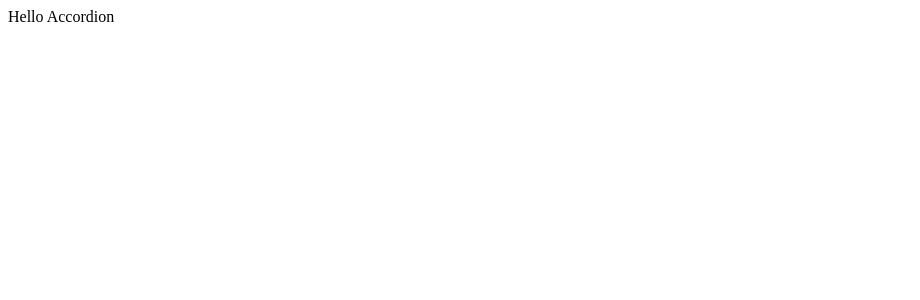
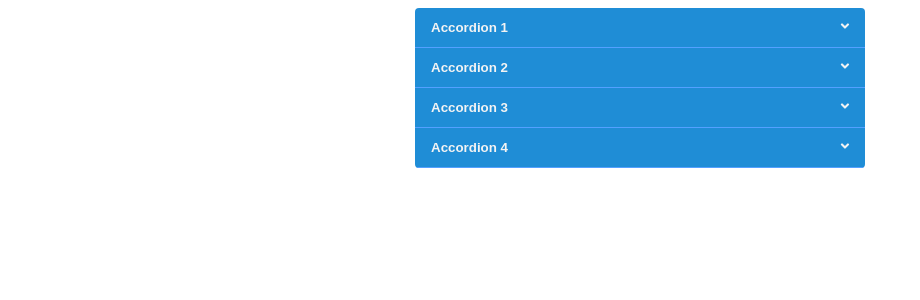
Before and after one commit to yunseop-dev/react-components, a React (Create React App) app: page / in a window 1280 px wide. Shown: the top 300 px of the page, without its empty margins (0-920 px from the left). Built offline with nearby package versions, Linux system fonts and the light colour scheme.

Commit message:
implements accordion menu

```diff
--- a/src/App.tsx
+++ b/src/App.tsx
@@ -1,9 +1,10 @@
 import React from 'react';
+import Accordion from './components/Accordion';
 
 const App: React.FC = () => {
   return (
     <div>
-      Hello Accordion
+      <Accordion />
     </div>
   );
 }
--- /dev/null
+++ b/src/components/Accordion.tsx
@@ -0,0 +1,36 @@
+import React, { useState } from 'react';
+import "./accordion.css"
+
+interface IAccordionItem {
+    title: string;
+    content: string;
+}
+
+const AccordionItem: React.FC<IAccordionItem> = ({ title, content }) => {
+    const [isActive, setIsActive] = useState<boolean>(false)
+    return <div className="accordion-item" onClick={e => { setIsActive(!isActive) }}>
+        <button className={`accordion-header ${isActive && 'active'}`}>
+            <strong>{title}</strong>
+            <i className="fas fa-angle-down"></i>
+        </button>
+        <div className={`accordion-body ${isActive && 'active'}`}>{content}</div>
+    </div>
+}
+
+const LOREM = 'Lorem ipsum dolor, sit amet consectetur adipisicing elit. Esse doloremque sunt, culpa tempora unde in reiciendis neque voluptatem! Accusantium cupiditate at expedita dolorem consequatur mollitia aut deserunt illo. Eligendi, quibusdam.'
+
+const Accordion: React.FC = () => {
+    const list: IAccordionItem[] = [
+        { title: 'Accordion 1', content: LOREM },
+        { title: 'Accordion 2', content: LOREM },
+        { title: 'Accordion 3', content: LOREM },
+        { title: 'Accordion 4', content: LOREM },
+    ]
+    return (
+        <div className="accordion">
+            {list.map((item, index) => <AccordionItem key={index} {...item} />)}
+        </div>
+    );
+}
+
+export default Accordion;
--- /dev/null
+++ b/src/components/accordion.css
@@ -0,0 +1,42 @@
+.accordion {
+    width: 450px;
+    margin: 0 auto;
+    overflow: hidden;
+    border-radius: 4px;
+    font-family: "Segoe UI", Tahoma, Geneva, Verdana, sans-serif;
+}
+
+.accordion-header {
+    display: flex;
+    justify-content: space-between;
+    padding: 0.75rem 1rem;
+    width: 100%;
+    background: #1f8dd6;
+    border: none;
+    outline: none;
+    border-bottom: 1px solid #54a0ff;
+    color: #f3f3f3;
+    cursor: pointer;
+}
+
+.accordion-header.active {
+    background-color: #1070b1;
+}
+
+.accordion-header.active i {
+    transform: rotate(180deg);
+    transition: all 0.3s ease-in-out;
+}
+
+.accordion-body {
+    padding: 0 1rem;
+    background-color: #f3f3f3;
+    max-height: 0;
+    overflow: hidden;
+    transition: all 0.3s ease-in-out;
+}
+
+.accordion-body.active {
+    max-height: 10rem;
+    padding: 1rem;
+}
```
